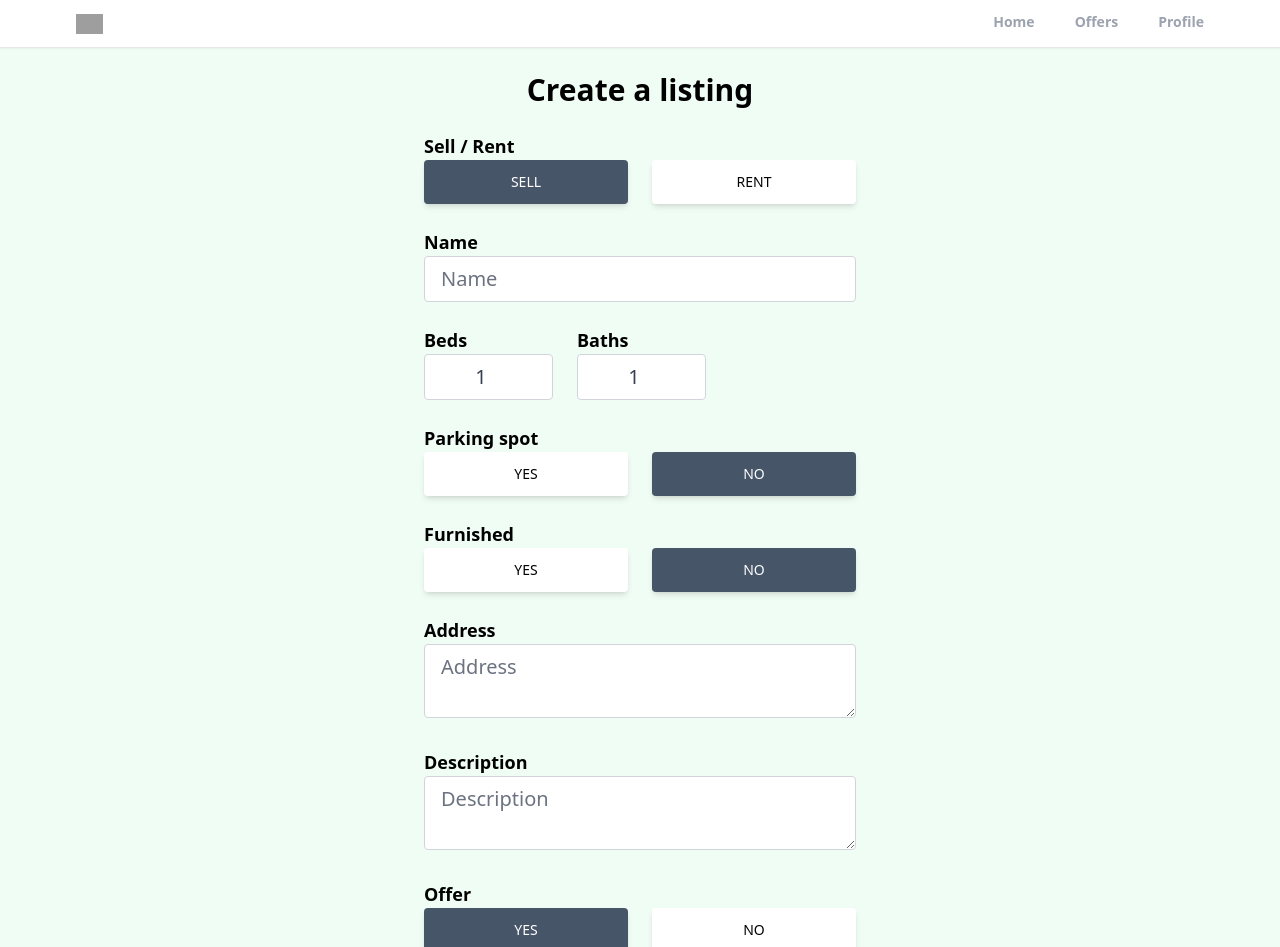
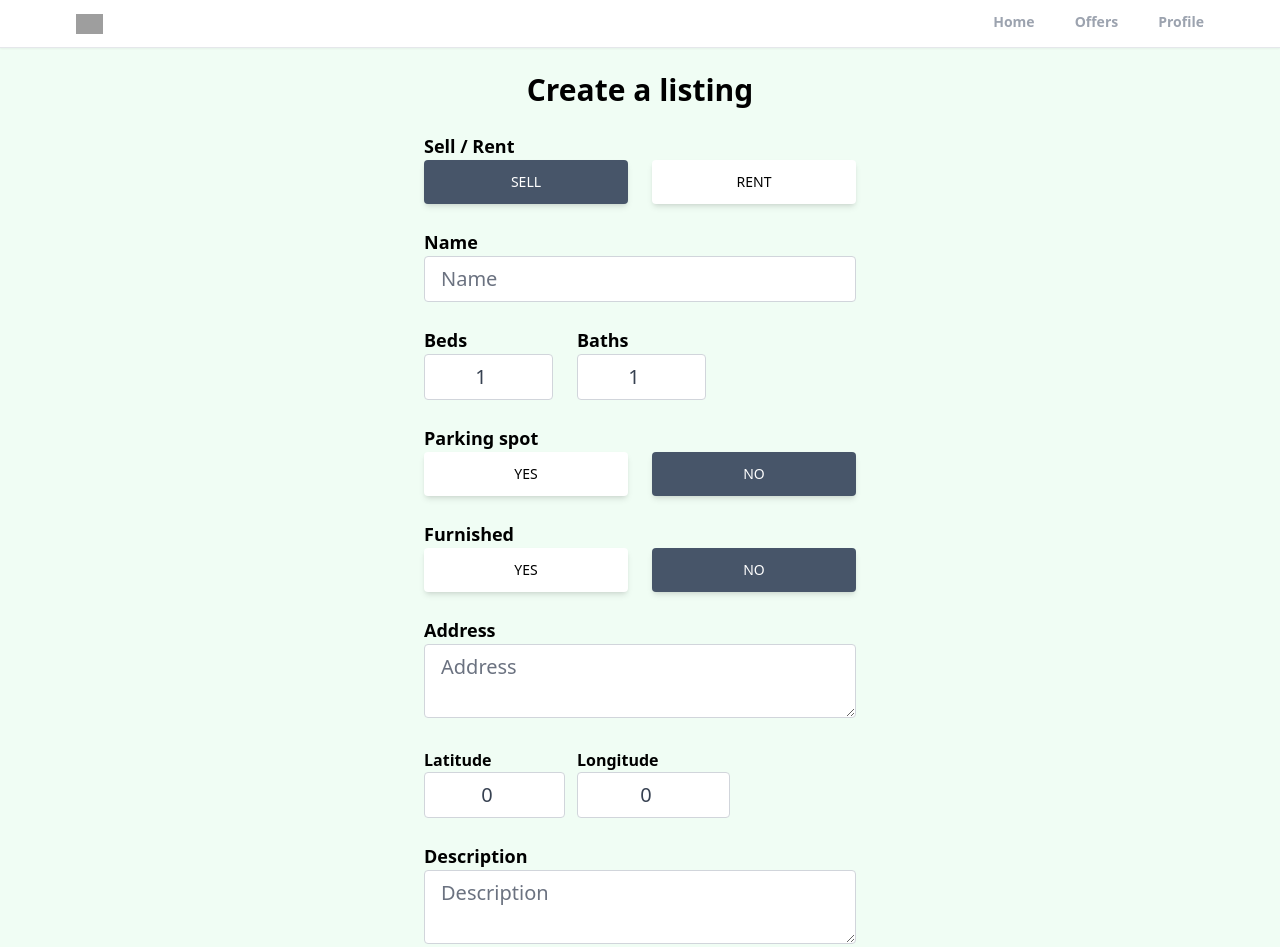
Before and after one commit to mahmoudBelal89/realtor, a React (Create React App) app: page /create-listing in a window 1280 px wide. Shown: the top 947 px of the page. Built offline with nearby package versions, Linux system fonts and the light colour scheme; no server answers; sample sign-in values are in the browser's storage; grey boxes are pictures that could not be loaded.

Commit message:
sign in done

```diff
--- a/package.json
+++ b/package.json
@@ -14,6 +14,7 @@
     "react-router-dom": "^6.6.2",
     "react-scripts": "5.0.1",
     "react-toastify": "^9.1.1",
+    "uuid": "^9.0.0",
     "web-vitals": "^2.1.4"
   },
   "scripts": {
--- a/src/App.js
+++ b/src/App.js
@@ -25,7 +25,9 @@ function App() {
           <Route path="/sign-up" element={<SignUp />} />
           <Route path="/forgot-password" element={<ForgotPassword />} />
           <Route path="/offers" element={<Offers />} />
-          <Route path="/create-listing" element={<CreateListing />} />
+          <Route path="/create-listing" element={<PrivateRoute />}>
+            <Route path="/create-listing" element={<CreateListing />} />
+          </Route>
         </Routes>
       </Router>
       <ToastContainer
--- a/src/pages/CreateListing.jsx
+++ b/src/pages/CreateListing.jsx
@@ -1,9 +1,22 @@
-import { Input } from "postcss";
 import { useState } from "react";
+import { getAuth } from "firebase/auth";
+import {
+  getDownloadURL,
+  getStorage,
+  ref,
+  uploadBytesResumable,
+} from "firebase/storage";
+import { toast } from "react-toastify";
+import Spinner from "../components/Spinner";
+import { v4 as uuidv4 } from "uuid";
+import { addDoc, collection, serverTimestamp } from "firebase/firestore";
+import { db } from "../firebase";
 
 export default function CreateListing() {
+  const auth = getAuth();
+  const [loading, setLoading] = useState(false);
   const [formData, setFormData] = useState({
-    type: "rent",
+    type: "sell",
     name: "",
     bedrooms: 1,
     bathrooms: 1,
@@ -14,6 +27,9 @@ export default function CreateListing() {
     offer: true,
     regularPrice: 0,
     discountedPrice: 0,
+    latitude: 0,
+    longitude: 0,
+    images: {},
   });
   const {
     type,
@@ -27,12 +43,108 @@ export default function CreateListing() {
     offer,
     regularPrice,
     discountedPrice,
+    latitude,
+    longitude,
+    images,
   } = formData;
-  function onChange() {}
+  function onChange(e) {
+    let trueOrFalse = null;
+    if (e.target.value === "true") {
+      trueOrFalse = true;
+    }
+    if (e.target.value === "false") {
+      trueOrFalse = false;
+    }
+    if (e.target.files) {
+      setFormData((prevState) => ({ ...prevState, images: e.target.files }));
+    }
+    if (!e.target.files) {
+      setFormData((prevState) => ({
+        ...prevState,
+        [e.target.id]: trueOrFalse ?? e.target.value,
+      }));
+    }
+  }
+  async function storeImage(image) {
+    return new Promise((resolve, reject) => {
+      const storage = getStorage();
+      const fileName = `${auth.currentUser.uid}-${image.name}-${uuidv4()}`;
+      const storageRef = ref(storage, fileName);
+      const uploadTask = uploadBytesResumable(storageRef, image);
+      uploadTask.on(
+        "state_changed",
+        (snapshot) => {
+          // Observe state change events such as progress, pause, and resume
+          // Get task progress, including the number of bytes uploaded and the total number of bytes to be uploaded
+          const progress =
+            (snapshot.bytesTransferred / snapshot.totalBytes) * 100;
+          console.log("Upload is " + progress + "% done");
+          switch (snapshot.state) {
+            case "paused":
+              console.log("Upload is paused");
+              break;
+            case "running":
+              console.log("Upload is running");
+              break;
+          }
+        },
+        (error) => {
+          reject(error);
+        },
+        () => {
+          // Handle successful uploads on complete
+          // For instance, get the download URL: https://firebasestorage.googleapis.com/...
+          getDownloadURL(uploadTask.snapshot.ref).then((downloadURL) => {
+            resolve(downloadURL);
+          });
+        }
+      );
+    });
+  }
+  async function onSubmit(e) {
+    e.preventDefault();
+    setLoading(true);
+
+    if (images.length > 6) {
+      setLoading(false);
+      toast.error("Max images count is 6!");
+      return;
+    }
+
+    if (+discountedPrice >= +regularPrice) {
+      setLoading(false);
+      toast.error(
+        `discounted ${discountedPrice} cant be greater than regular ${regularPrice} !`
+      );
+      return;
+    }
+
+    const imgUrls = await Promise.all(
+      [...images].map((image) => storeImage(image))
+    ).catch((error) => {
+      setLoading(false);
+      toast.error("image not uploaded!");
+      return;
+    });
+    const formDataCopy = {
+      ...formData,
+      imgUrls,
+      timestamp: serverTimestamp(),
+    };
+    delete formDataCopy.images;
+    !formDataCopy.offer && delete formDataCopy.discountedPrice;
+
+    const docRef = await addDoc(collection(db, "listings"), formDataCopy);
+    setLoading(false);
+    toast.success("Listing added!");
+  }
+  if (loading) {
+    return <Spinner />;
+  }
   return (
     <main className="max-w-md mx-auto px-2">
       <h1 className="text-3xl text-center mt-6 font-bold">Create a listing</h1>
-      <form>
+      <form onSubmit={onSubmit}>
         <p className="text-lg mt-6 font-semibold">Sell / Rent</p>
         <div className="flex space-x-6">
           <button
@@ -42,8 +154,8 @@ export default function CreateListing() {
             onClick={onChange}
             className={`w-full px-7 py-3 rounded shadow-md text-sm font-medium uppercase hover:shadow-lg focus:shadow-lg active:shadow-lg transition duration-150 ease-in-out ${
               type === "sell"
-                ? "bg-white text-black"
-                : "bg-slate-600 text-white"
+                ? "bg-slate-600 text-white"
+                : "bg-white text-black"
             }`}
           >
             sell
@@ -55,8 +167,8 @@ export default function CreateListing() {
             onClick={onChange}
             className={`w-full px-7 py-3 rounded shadow-md text-sm font-medium uppercase hover:shadow-lg focus:shadow-lg active:shadow-lg transition duration-150 ease-in-out ${
               type === "rent"
-                ? "bg-white text-black"
-                : "bg-slate-600 text-white"
+                ? "bg-slate-600 text-white"
+                : "bg-white text-black"
             }`}
           >
             rent
@@ -162,6 +274,35 @@ export default function CreateListing() {
           required
           className="w-full px-4 py-2 text-xl text-gray-700 bg-white border border-gray-300 rounded transition duration-200 ease-in-out focus:text-gray-700 focus:bg-white focus:border-slate-600 mb-6"
         />
+
+        <div className="mb-6 flex space-x-3 justify-start">
+          <div>
+            <p className="font-semibold">Latitude</p>
+            <input
+              type="number"
+              id="latitude"
+              value={latitude}
+              onChange={onChange}
+              required
+              min="-90"
+              max="90"
+              className="w-full px-4 py-2 text-center text-xl text-gray-700 bg-white border border-gray-300 rounded transition duration-200 ease-in-out focus:text-gray-700 focus:bg-white focus:border-slate-600"
+            />
+          </div>
+          <div>
+            <p className="font-semibold">Longitude</p>
+            <input
+              type="number"
+              id="longitude"
+              value={longitude}
+              onChange={onChange}
+              required
+              min="-180"
+              max="180"
+              className="w-full px-4 py-2 text-center text-xl text-gray-700 bg-white border border-gray-300 rounded transition duration-200 ease-in-out focus:text-gray-700 focus:bg-white focus:border-slate-600"
+            />
+          </div>
+        </div>
         <p className="text-lg font-semibold">Description</p>
         <textarea
           type="text"
```
Also changed, not shown: 1 other file (tests, documents, lock files or other folders).
